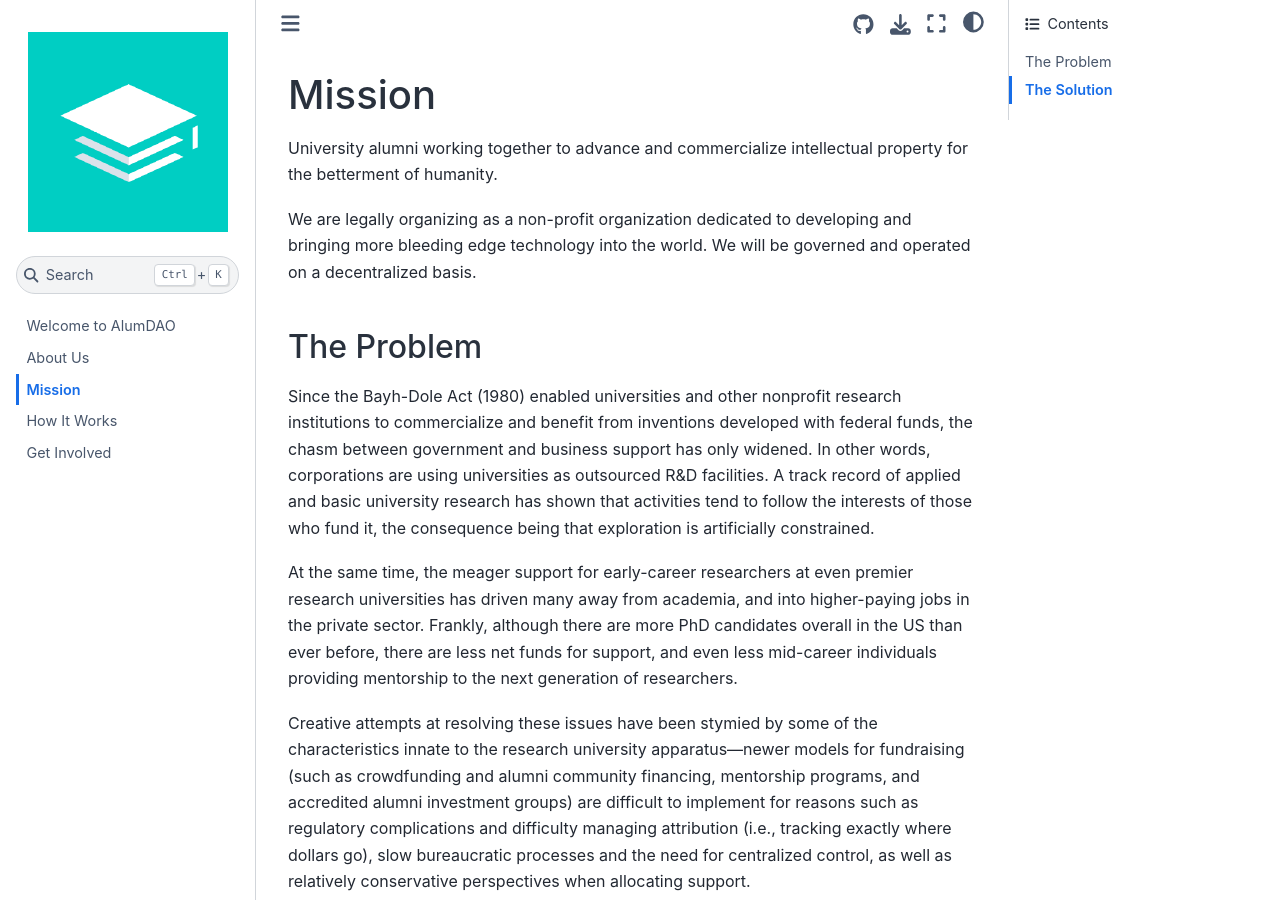
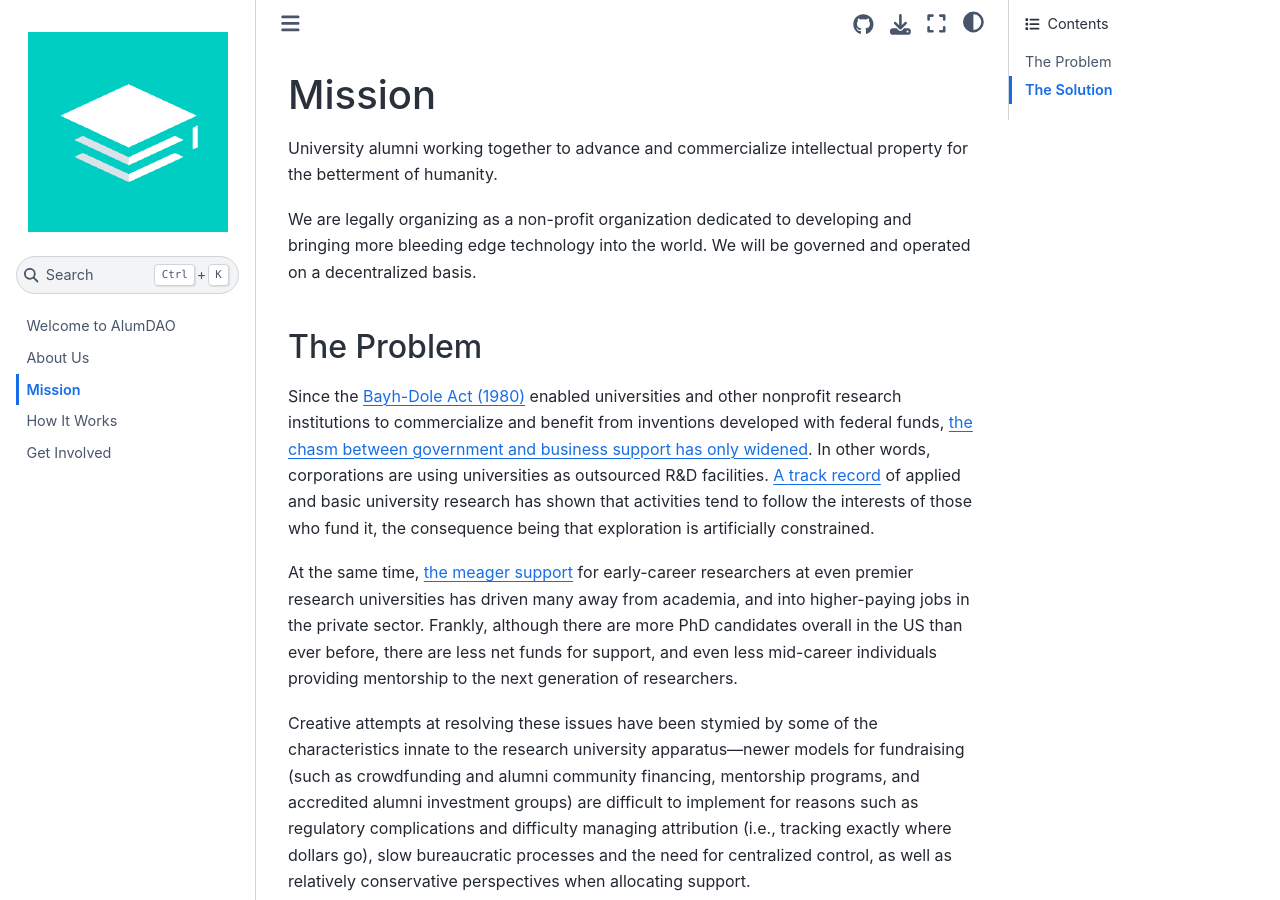
Before and after one commit to danpratl/alumDAO.github.io, a Jupyter Book: the page built from mission.md, in a window 1280 px wide and 900 px high. Built offline with Jupyter Book 1.0.4 settings and Sphinx 7.4.7 and the Sphinx Book theme 1.1.4, drawn with Linux system fonts in a browser that asks for light colours; part of the change alters nothing that is shown.

```diff
--- a/mission.md
+++ b/mission.md
@@ -7,9 +7,9 @@ We are legally organizing as a non-profit organization dedicated to developing a
 
 ## The Problem
 
-Since the Bayh-Dole Act (1980) enabled universities and other nonprofit research institutions to commercialize and benefit from inventions developed with federal funds, the chasm between government and business support has only widened. In other words, corporations are using universities as outsourced R&D facilities. A track record of applied and basic university research has shown that activities tend to follow the interests of those who fund it, the consequence being that exploration is artificially constrained.
+Since the [Bayh-Dole Act (1980)](https://www.wsgr.com/en/insights/basics-of-the-bayh-dole-act-faqs.html) enabled universities and other nonprofit research institutions to commercialize and benefit from inventions developed with federal funds, [the chasm between government and business support has only widened](https://sgp.fas.org/crs/misc/R44307.pdf). In other words, corporations are using universities as outsourced R&D facilities. [A track record](https://hbr.org/2018/01/why-companies-and-universities-should-forge-long-term-collaborations) of applied and basic university research has shown that activities tend to follow the interests of those who fund it, the consequence being that exploration is artificially constrained.
 
-At the same time, the meager support for early-career researchers at even premier research universities has driven many away from academia, and into higher-paying jobs in the private sector. Frankly, although there are more PhD candidates overall in the US than ever before, there are less net funds for support, and even less mid-career individuals providing mentorship to the next generation of researchers.
+At the same time, [the meager support](https://sgp.fas.org/crs/misc/R44307.pdf) for early-career researchers at even premier research universities has driven many away from academia, and into higher-paying jobs in the private sector. Frankly, although there are more PhD candidates overall in the US than ever before, there are less net funds for support, and even less mid-career individuals providing mentorship to the next generation of researchers.
 
 Creative attempts at resolving these issues have been stymied by some of the characteristics innate to the research university apparatus—newer models for fundraising (such as crowdfunding and alumni community financing, mentorship programs, and accredited alumni investment groups) are difficult to implement for reasons such as regulatory complications and difficulty managing attribution (i.e., tracking exactly where dollars go), slow bureaucratic processes and the need for centralized control, as well as relatively conservative perspectives when allocating support.
 
```
